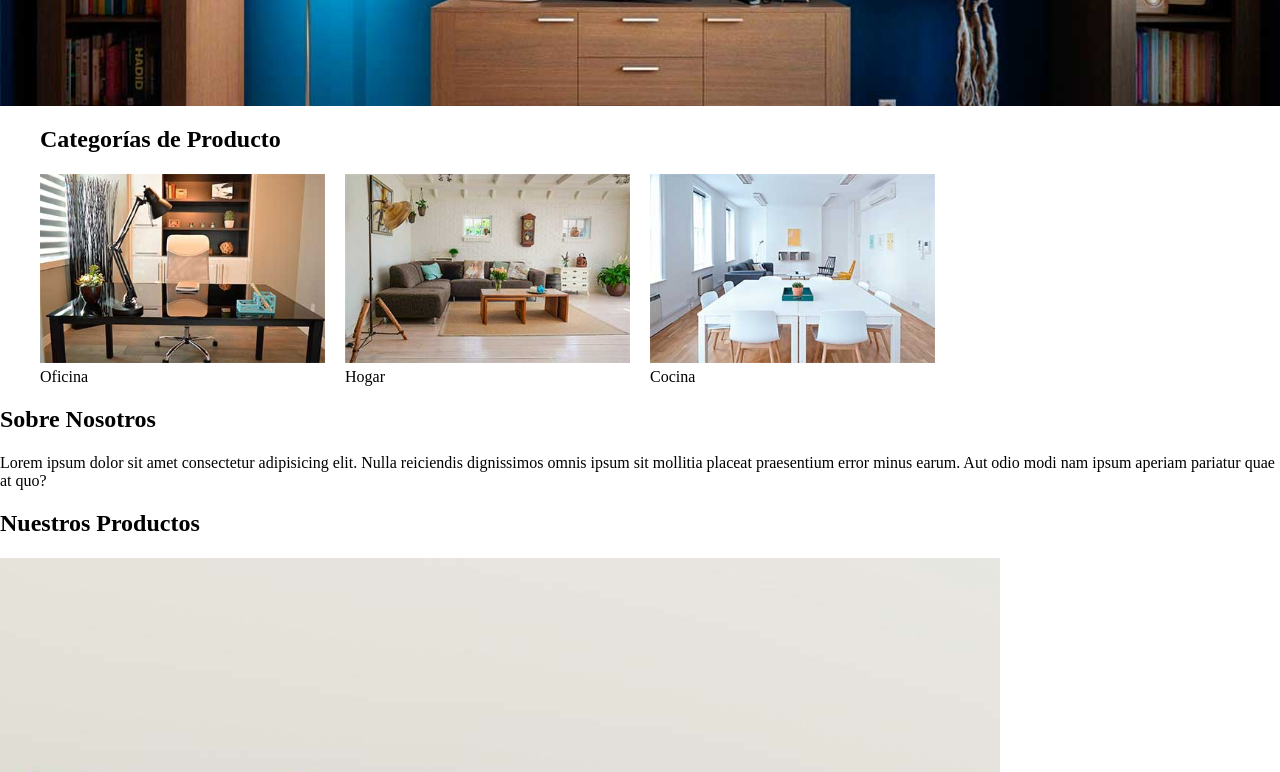
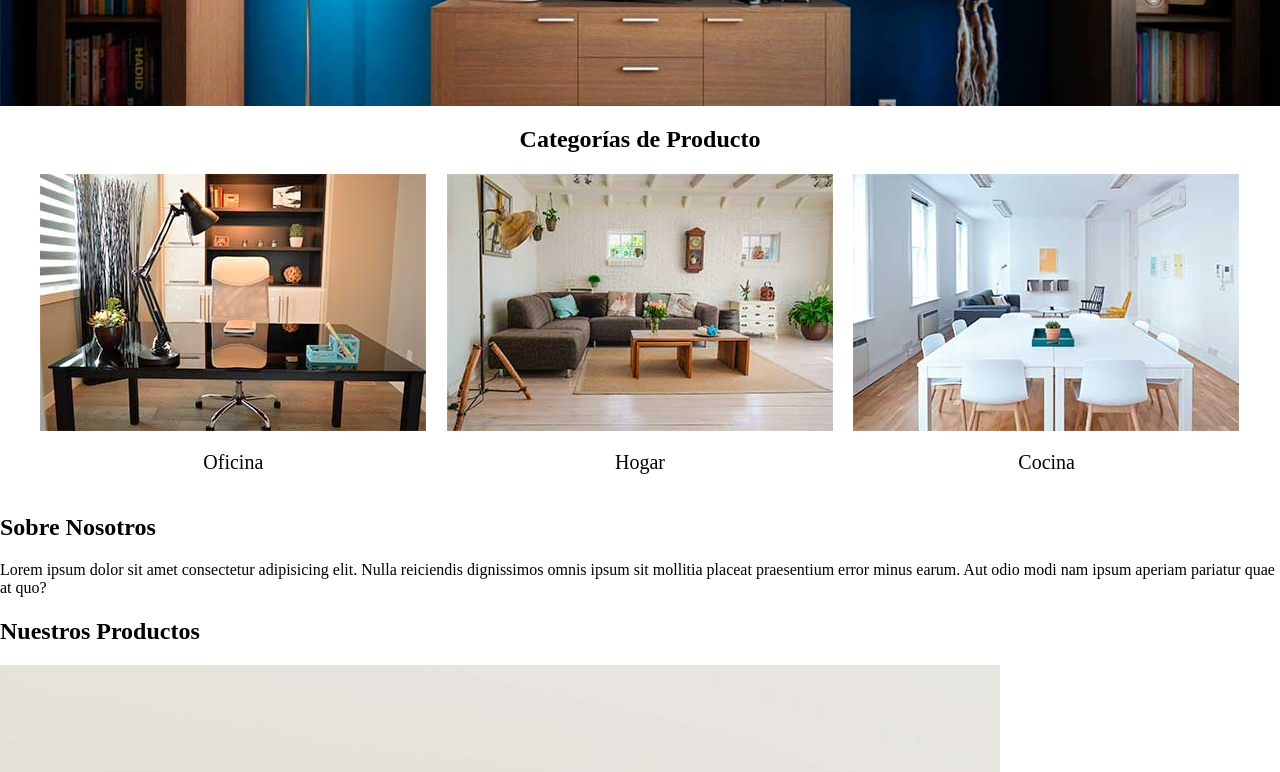
Before and after one commit to Juliansan/FE-Furniture, a plain HTML site: page index.html in a window 1280 px wide. Shown: the part 640-1412 px from the top of the page. Drawn offline with Linux system fonts and the light colour scheme.

Commit message:
alignment categorias

```diff
--- a/css/app.css
+++ b/css/app.css
@@ -25,6 +25,7 @@ a {
 
 img {
     max-width: 100%;
+    display: block;
 }
 
 /* Header y Navegacion */
@@ -56,8 +57,26 @@ img {
 }
 
 /* Categorias */
+.categorias h2 {
+    text-align: center;
+
+}
+
+.categoria a {
+    text-align: center;
+    display: block;
+    padding: 20px;
+    font-size: 20px;
+}
+
+.categoria a:hover {
+    background-color: #037bc0;
+    color: #fff;
+    border-bottom-right-radius: 10px;
+}
+
 .listado-categorias {
     display: grid;
-    grid-template-columns: repeat(4, 1fr);
+    grid-template-columns: repeat(3, 1fr);
     gap: 20px;
 }
--- a/index.html
+++ b/index.html
@@ -29,18 +29,18 @@
 
     <div class="hero"></div>
 
-    <section class="contenedor">
+    <section class="contenedor categorias">
         <h2>Categorías de Producto</h2>
         <div class="listado-categorias">
-            <div>
+            <div class="categoria">
                 <img src="img/categoria1.jpg" alt="Imagen Categoria" />
                 <a href="#">Oficina</a>
             </div>
-            <div>
+            <div class="categoria">
                 <img src="img/categoria2.jpg" alt="Imagen Categoria" />
                 <a href="#">Hogar</a>
             </div>
-            <div>
+            <div class="categoria">
                 <img src="img/categoria3.jpg" alt="Imagen Categoria" />
                 <a href="#">Cocina</a>
             </div>
```
